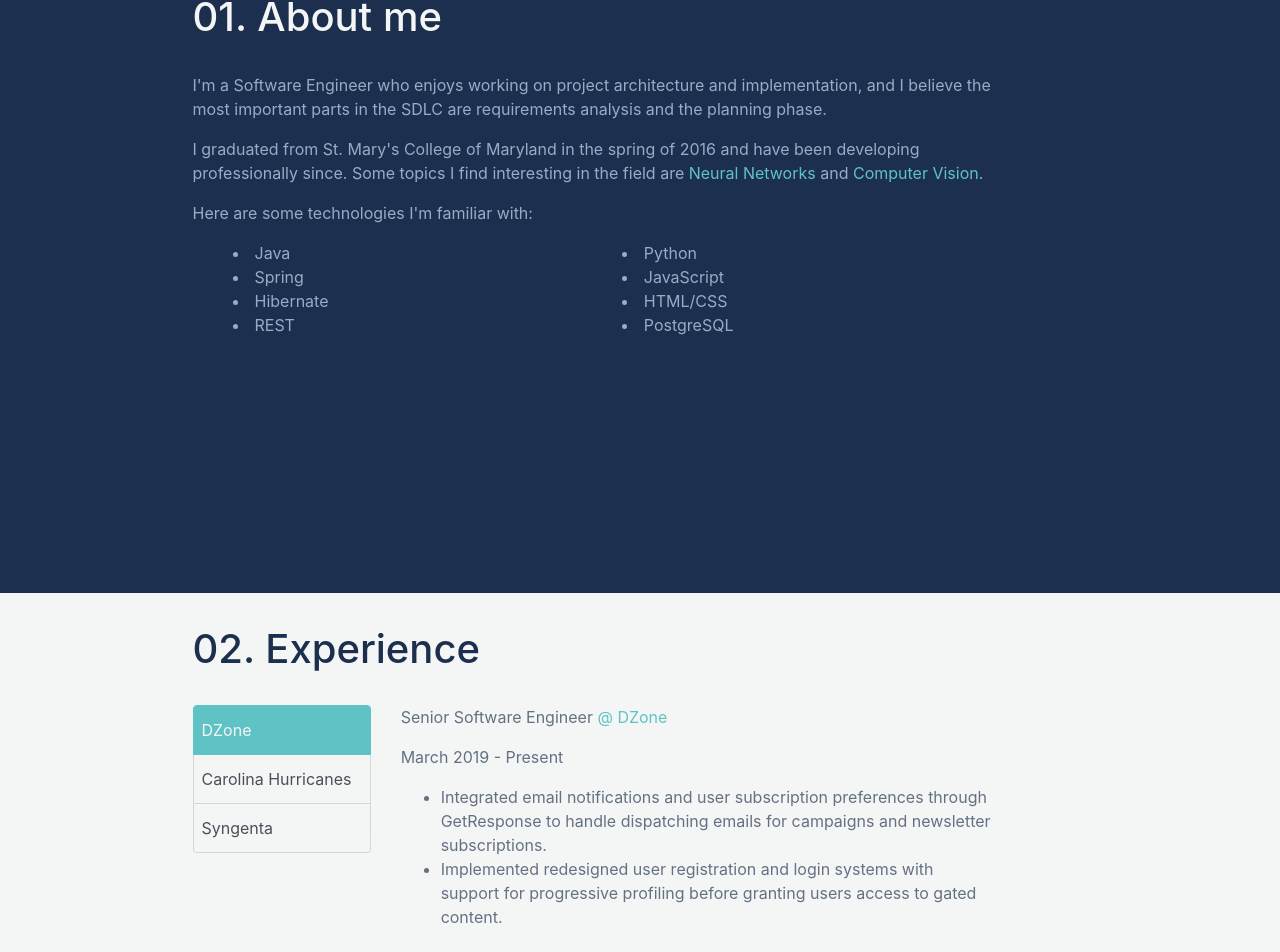
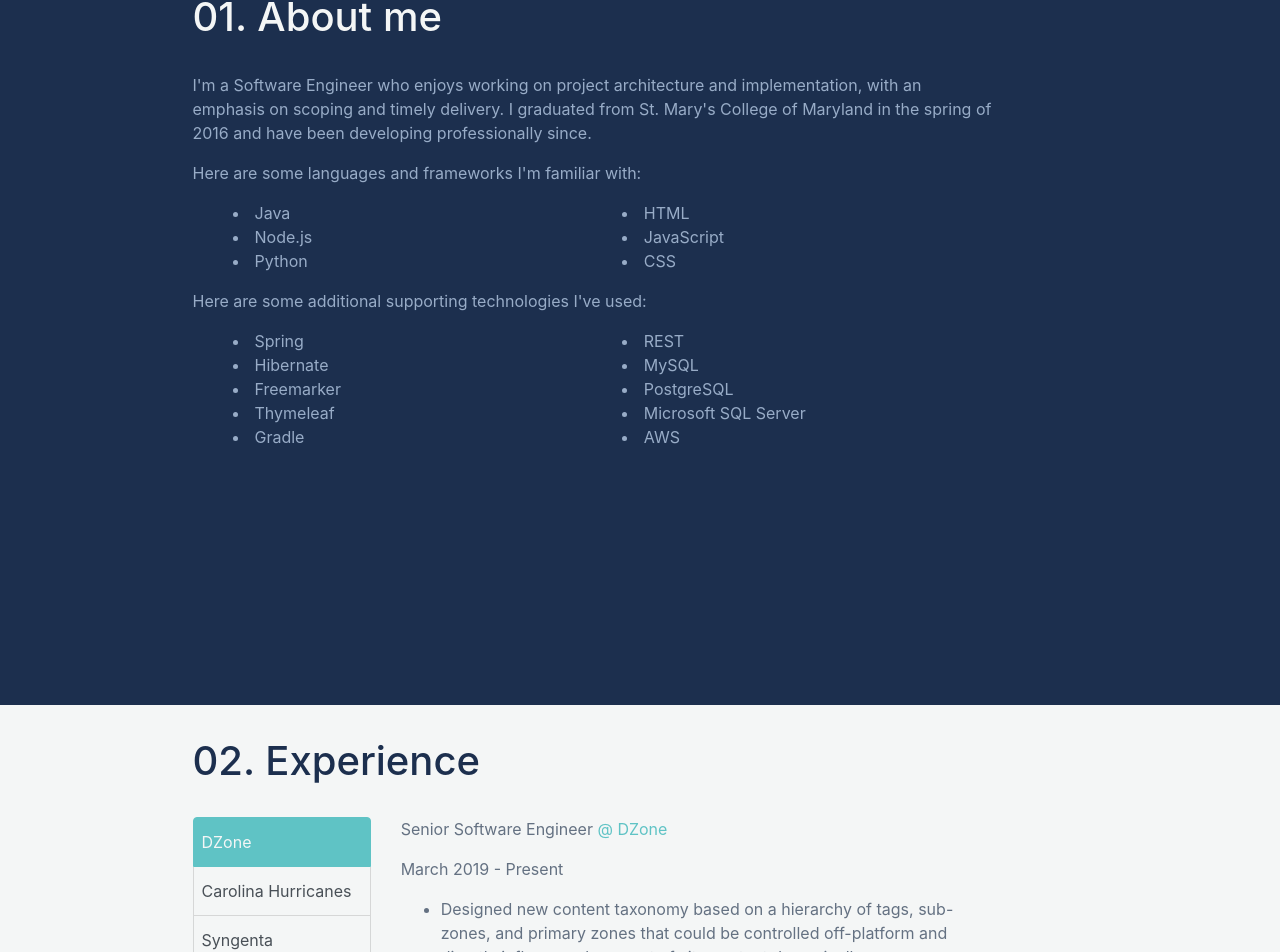
Before and after one commit to jdoiron94/jdoiron-me, a React (Create React App) app: page / in a window 1280 px wide. Shown: the part 695-1647 px from the top of the page. Built offline with nearby package versions, Linux system fonts and the light colour scheme.

Commit message:
Update site copy

```diff
--- a/src/App.js
+++ b/src/App.js
@@ -44,19 +44,31 @@
           <div className="container">
             <div className="offset-lg-1 col-lg-9">
               <h1 className="light-text mb-sm">01. About me</h1>
-              <p>I'm a Software Engineer who enjoys working on project architecture and implementation, and I believe the most important parts in the SDLC are requirements analysis and the planning phase.</p>
-              <p>I graduated from St. Mary's College of Maryland in the spring of 2016 and have been developing professionally since. Some topics I find interesting in the field are <a className="dark-a" href="https://skymind.ai/wiki/neural-network" target="_blank" rel="noopener noreferrer">Neural Networks</a> and <a className="dark-a" href="https://www.sas.com/en_us/insights/analytics/computer-vision.html" target="_blank" rel="noopener noreferrer">Computer Vision</a>.</p>
-              <p>Here are some technologies I'm familiar with:</p>
+              <p>I'm a Software Engineer who enjoys working on project architecture and implementation, with an emphasis on scoping and timely delivery. I graduated from St. Mary's College of Maryland in the spring of 2016 and have been developing professionally since.</p>
+              <p>Here are some languages and frameworks I'm familiar with:</p>
               <div>
                 <ul className="split-ul">
                   <li className="split-li">Java</li>
+                  <li className="split-li">Node.js</li>
+                  <li className="split-li">Python</li>
+                  <li className="split-li">HTML</li>
+                  <li className="split-li">JavaScript</li>
+                  <li className="split-li">CSS</li>
+                </ul>
+              </div>
+              <p>Here are some additional supporting technologies I've used:</p>
+              <div>
+                <ul className="split-ul">
                   <li className="split-li">Spring</li>
                   <li className="split-li">Hibernate</li>
+                  <li className="split-li">Freemarker</li>
+                  <li className="split-li">Thymeleaf</li>
+                  <li className="split-li">Gradle</li>
                   <li className="split-li">REST</li>
-                  <li className="split-li">Python</li>
-                  <li className="split-li">JavaScript</li>
-                  <li className="split-li">HTML/CSS</li>
+                  <li className="split-li">MySQL</li>
                   <li className="split-li">PostgreSQL</li>
+                  <li className="split-li">Microsoft SQL Server</li>
+                  <li className="split-li">AWS</li>
                 </ul>
               </div>
             </div>
@@ -81,8 +93,10 @@
                       <p>March 2019 - Present</p>
                       <div>
                         <ul>
-                          <li>Integrated email notifications and user subscription preferences through GetResponse to handle dispatching emails for campaigns and newsletter subscriptions.</li>
-                          <li>Implemented redesigned user registration and login systems with support for progressive profiling before granting users access to gated content.</li>
+                          <li>Designed new content taxonomy based on a hierarchy of tags, sub-zones, and primary zones that could be controlled off-platform and directly influence placement of site content dynamically</li>
+                          <li>Implemented middleware to pre-rank the contents of zone list pages, resulting in 100% fewer site outages as a result of heavy traffic to these pages overloading the RDS instance</li>
+                          <li>Developed a content bounty system to entice and reward users to write content for specific topics on the site, complete with bounty management and moderation capabilities</li>
+                          <li>Implemented redesigned user login and registration systems to convert anonymous users to members with support for progressive profiling and gated assets</li>
                         </ul>
                       </div>
                     </div>
@@ -91,9 +105,9 @@
                       <p>January 2017 - March 2019</p>
                       <div>
                         <ul>
-                          <li>Created an online role-based platform for the Carolina Hurricanes Foundation which was previously bid accessible only in-person or over the phone.</li>
-                          <li>Worked on a suites ordering web application that would allow customers renting suites during events and games to place food and beverage orders online rather than faxing their orders.</li>
-                          <li>Developed a collection of forms used for various departments to collect payment for services and donations.</li>
+                          <li>Migrated in-person auctions to an online presence by developing a custom auction platform with features such as bid history, order history, automatic payment processing, and real-time email and SMS notifications</li>
+                          <li>Designed in-house ordering suite system with dynamic food and beverage menus, menu templating system, and admin info portal for user registration, customer orders, and business analytics</li>
+                          <li>Developed multiple form-based services with custom invoicing to replace physical forms for promotional requests such as Stormy appearances, Storm Squad, Slap Shot, First Goal upgrades, and Hurricanes Kids Club</li>
                         </ul>
                       </div>
                     </div>
@@ -102,8 +116,8 @@
                       <p>June 2016 - January 2017</p>
                       <div>
                         <ul>
-                          <li>Developed a web app that aggregated publicly available MODIS data, weather information, and crop metadata into rasters.</li>
-                          <li>Implemented a tool used to batch process Excel spreadsheets containing crop metadata that automatically subdivided a plot overlayed on satellite imagery representing fields.</li>
+                          <li>Developed an application to automatically render a grid overlay on satellite imagery with associated crop metadata on geospatial plots with provided CSV file</li>
+                          <li>Implemented a tool to aggregate publicly available MODIS data, weather information, and crop metadata into summarization metrics via ZIP file</li>
                         </ul>
                       </div>
                     </div>
```
